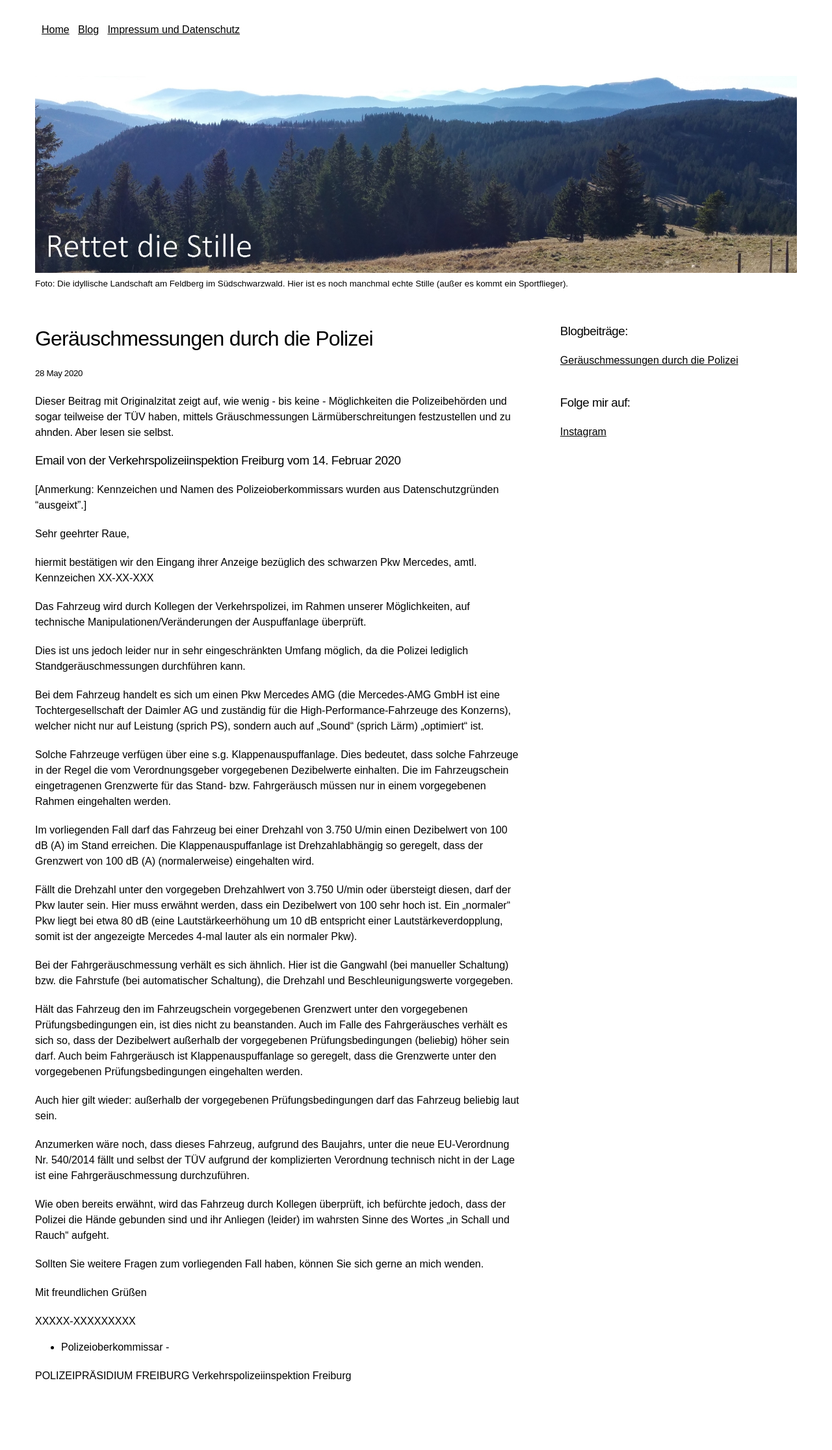
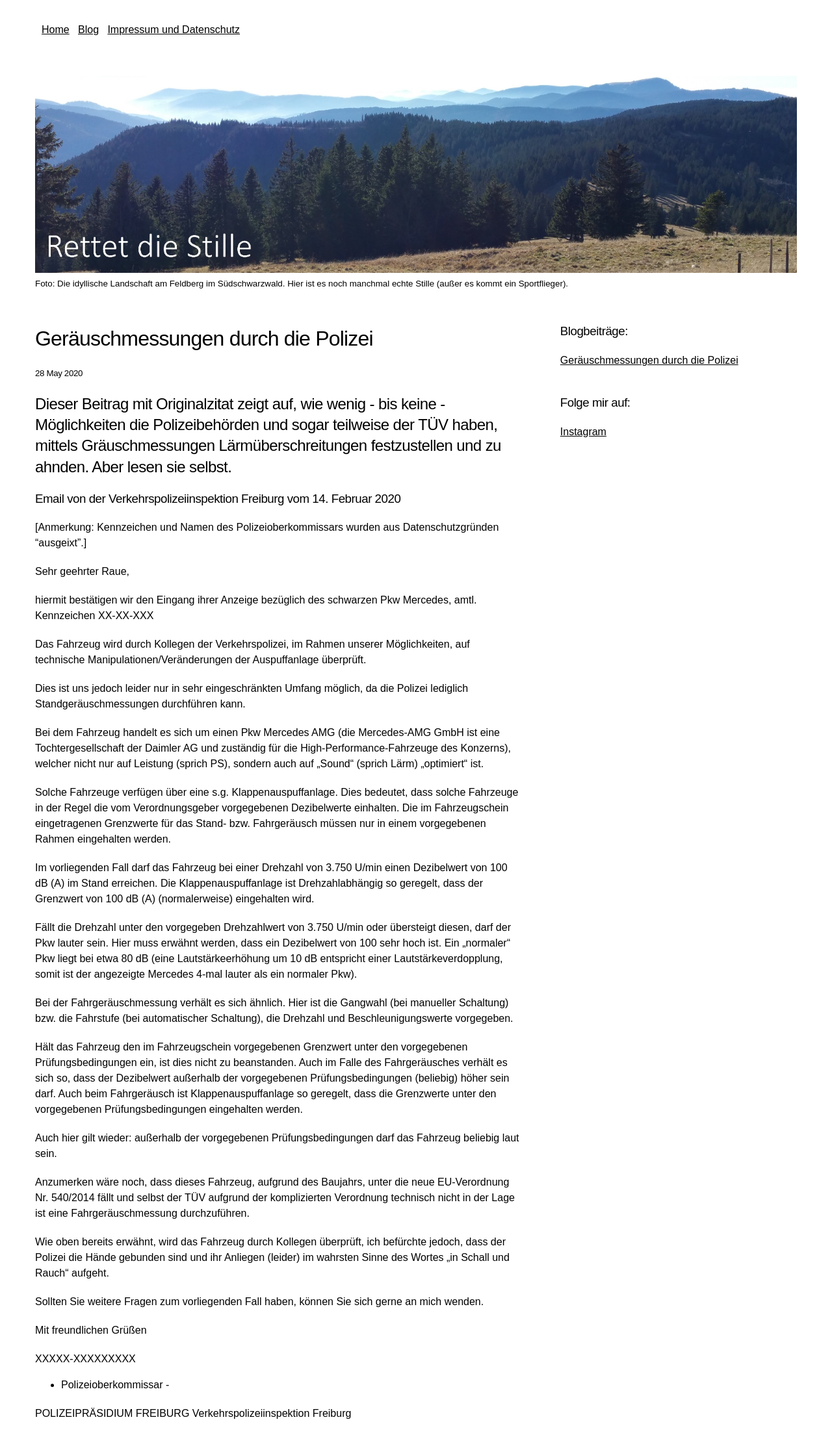
Before and after one commit to rettet-die-stille/rettet-die-stille.github.io, a Jekyll site: the page built from _posts/2019-10-15-Geraeuschmessungen-durch-die-Polizei.md, in a window 1280 px wide. Shown: the whole page at 65% size. Built offline with Jekyll 4.4.1, drawn with Linux system fonts in a browser that asks for light colours; before the commit the page ends 2174 px from its top, so only the background shows below that.

Commit message:
Update 2019-10-15-Geraeuschmessungen-durch-die-Polizei.md

```diff
--- a/_posts/2019-10-15-Geraeuschmessungen-durch-die-Polizei.md
+++ b/_posts/2019-10-15-Geraeuschmessungen-durch-die-Polizei.md
@@ -5,7 +5,7 @@ date: 2020-05-28
 shorttext: "Dieser Beitrag mit Originalzitat zeigt auf, wie wenig - bis keine - Möglichkeiten die Polizeibehörden und sogar teilweise der TÜV haben, mittels Gräuschmessungen Lärmüberschreitungen festzustellen und zu ahnden. Aber lesen sie selbst."
 ---
 
- {{page.shorttext}}
+## {{page.shorttext}}
 
 ### Email von der Verkehrspolizeiinspektion Freiburg vom 14. Februar 2020
 
```
